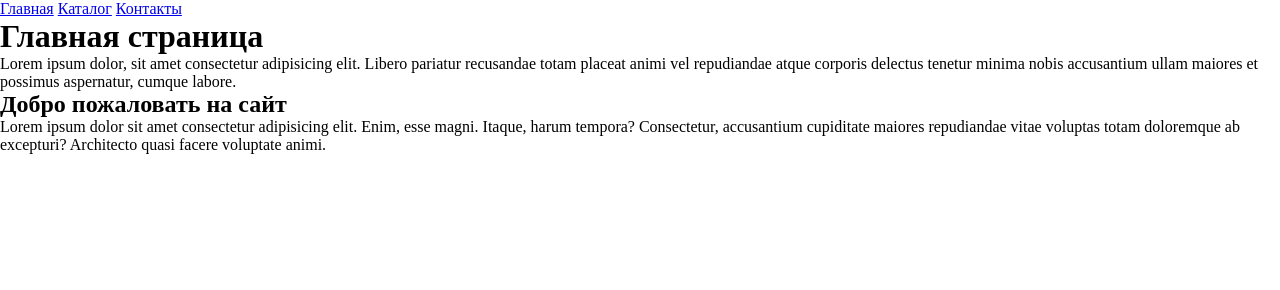
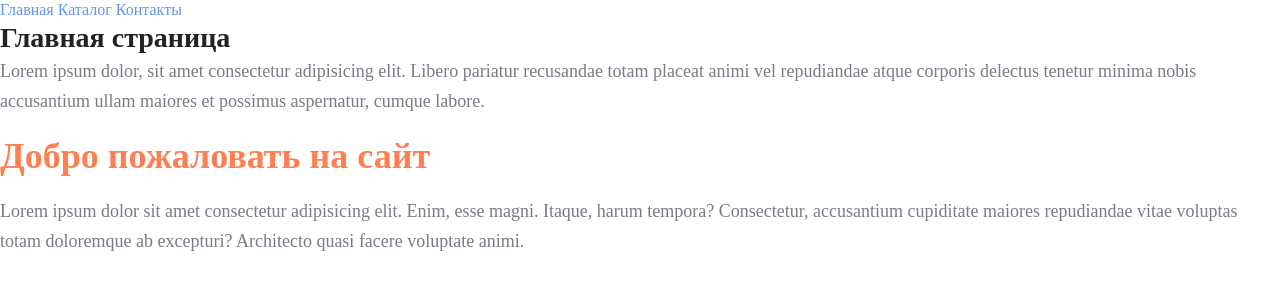
Before and after one commit to ZhenyaGro/GBHTMLCSSBegSeminars, a plain HTML site: page index.html in a window 1280 px wide. Drawn offline with Linux system fonts and the light colour scheme.

Commit message:
Seminar 2

```diff
--- a/index.html
+++ b/index.html
@@ -11,19 +11,20 @@
 
 <body>
   <nav>
-    <a href="#">Главная</a>
-    <a href="./catalog/catalog.html">Каталог</a>
-    <a href="#">Контакты</a>
+    <a class="navigation" href="#">Главная</a>
+    <a class="navigation" href="./catalog/catalog.html">Каталог</a>
+    <a class="navigation" href="#">Контакты</a>
   </nav>
   <main>
-    <h1>Главная страница</h1>
-    <p>
+    <h1 class="header">Главная страница</h1>
+    <p class="text">
       Lorem ipsum dolor, sit amet consectetur adipisicing elit. Libero pariatur recusandae totam placeat animi vel
       repudiandae atque corporis delectus tenetur minima nobis accusantium ullam maiores et possimus aspernatur, cumque
       labore.
     </p>
-    <h2>Добро пожаловать на сайт</h2>
-    <p>Lorem ipsum dolor sit amet consectetur adipisicing elit. Enim, esse magni. Itaque, harum tempora? Consectetur,
+    <h2 class="header-second">Добро пожаловать на сайт</h2>
+    <p class="text">Lorem ipsum dolor sit amet consectetur adipisicing elit. Enim, esse magni. Itaque, harum tempora?
+      Consectetur,
       accusantium cupiditate maiores repudiandae vitae voluptas totam doloremque ab excepturi? Architecto quasi facere
       voluptate animi.</p>
   </main>
--- a/style.css
+++ b/style.css
@@ -3,6 +3,39 @@
   padding: 0;
 }
 
+a {
+  text-decoration: none;
+}
+
+.navigation {
+  color: cornflowerblue;
+  font-size: 16px;
+  line-height: 20px;
+}
+
+.header {
+  color: #222222;
+  font-size: 28px;
+  line-height: 36px;
+  font-weight: bold;
+}
+
+.text {
+  font-style: normal;
+  font-weight: 300;
+  font-size: 18px;
+  line-height: 30px;
+  color: #7D7987;
+}
+
+.header-second {
+  color: coral;
+  font-style: normal;
+  font-weight: 700;
+  font-size: 36px;
+  line-height: 80px;
+}
+
 .product {
   width: 300px;
 }
```
Also changed, not shown: catalog/catalog.html (+9 -8 lines), 1 other file.
